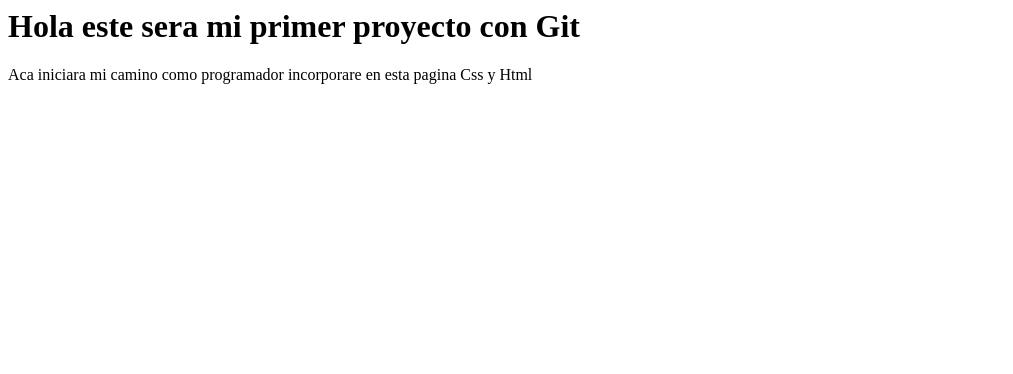
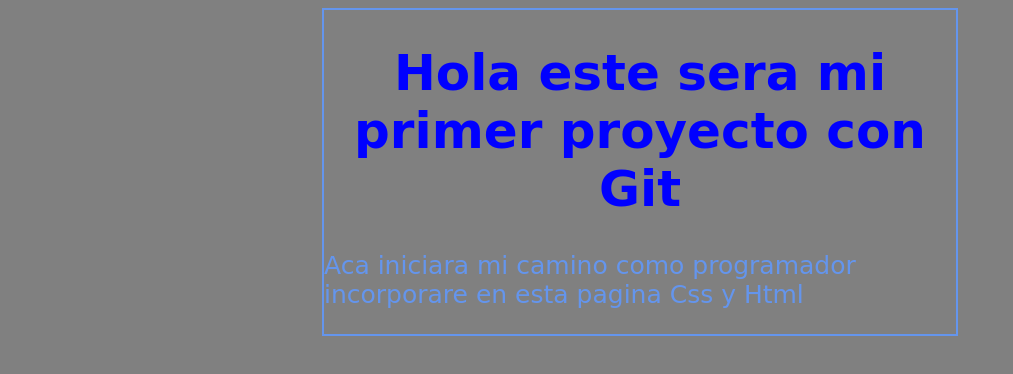
Before and after one commit to iNullPlayer/blog, a plain HTML site: page proyecto.html in a window 1280 px wide. Shown: the whole page, without its empty margins (0-1013 px from the left). Drawn offline with Linux system fonts and the light colour scheme.

Commit message:
Cmmbio 2

```diff
--- /dev/null
+++ b/estilos.css
@@ -0,0 +1,31 @@
+body
+{
+    color: cornflowerblue;
+    text-align: center;
+    font-family: cursive;
+    font-size: 25;
+}
+
+html
+{
+    background: gray;
+}
+
+#container
+{
+    width: 50%;
+    text-align: center;
+    border: 2px solid;
+    padding: left;
+    margin: auto;
+}
+
+#container h1
+{
+    color:blue;
+}
+
+#container p
+{
+    text-align: left;
+}
--- a/proyecto.html
+++ b/proyecto.html
@@ -1,8 +1,12 @@
 <html>
-    <body>
-        <h1>Hola este sera mi primer proyecto con Git</h1>
-        <p>Aca iniciara mi camino como programador
-            incorporare en esta pagina Css y Html
-        </p>
-    </body>
+    <link rel="stylesheet" href="estilos.css">
+        <head>
+            <title>Primer proyecto</title>
+        </head>
+            <div id="container">
+                <body>
+                    <h1>Hola este sera mi primer proyecto con Git</h1>
+                    <p>Aca iniciara mi camino como programador incorporare en esta pagina Css y Html</p>
+            </div>
+        </body>
 </html>
```
